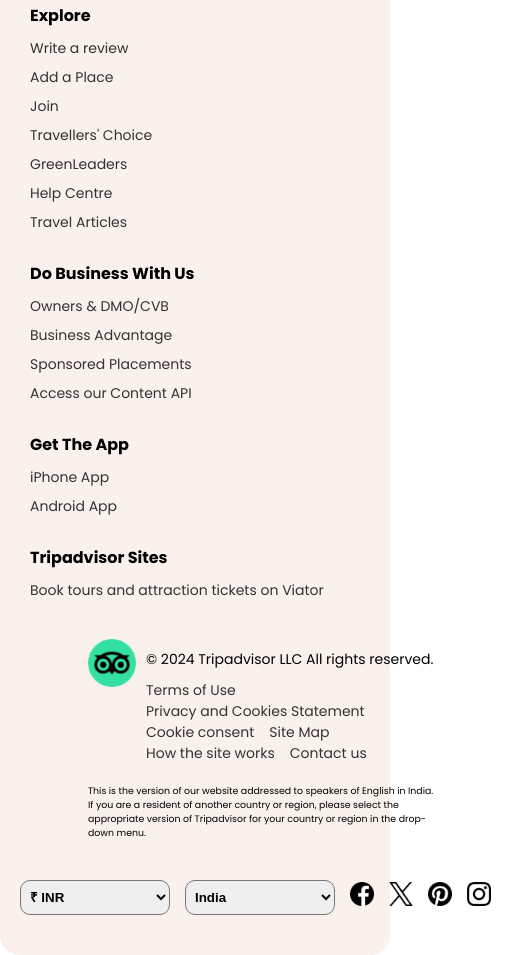
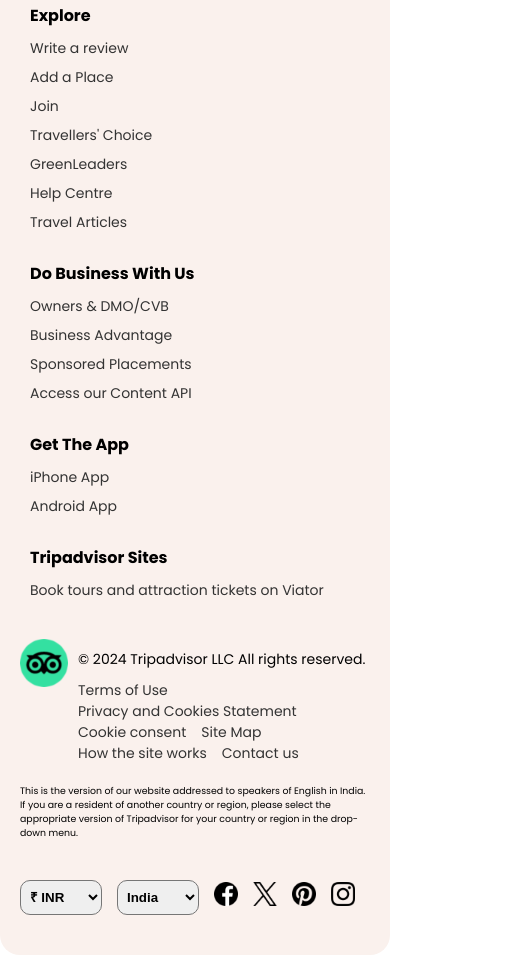
Before and after one commit to Udhaya0519/first-clone, a plain HTML site: page index.html in a window 390 px wide. Shown: the part 2822-3777 px from the top of the page, 506 px wide, since content can reach past the window. Drawn offline with Linux system fonts and the light colour scheme; a web font is replaced by a local one.

Commit message:
Update style.css

```diff
--- a/assests/css/style.css
+++ b/assests/css/style.css
@@ -427,9 +427,18 @@ footer {
 
     .footer-bottom {
         flex-direction: column;
+        align-items: flex-start;
+    }
+
+    .footer-bottom-left {
+        width: 100%; /* Take full width to maintain left alignment */
+        text-align: left; /* Ensure text stays left-aligned */
     }
 
     .footer-bottom-right {
+        width: 100%; /* Take full width for the right section too */
+        display: flex;
+        justify-content: space-between; /* Spread out the items (select and social icons) */
         margin-top: 20px;
     }
 }
```
